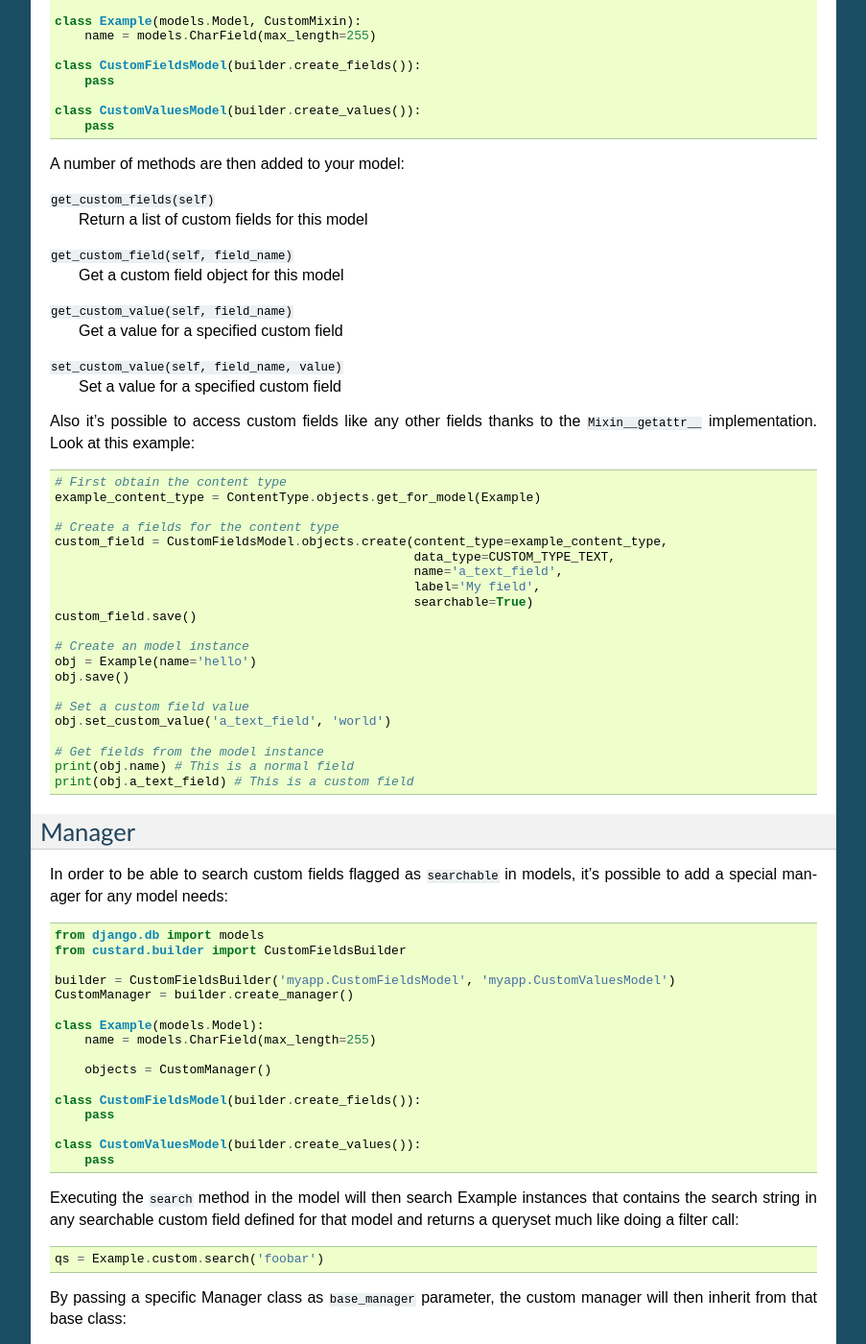
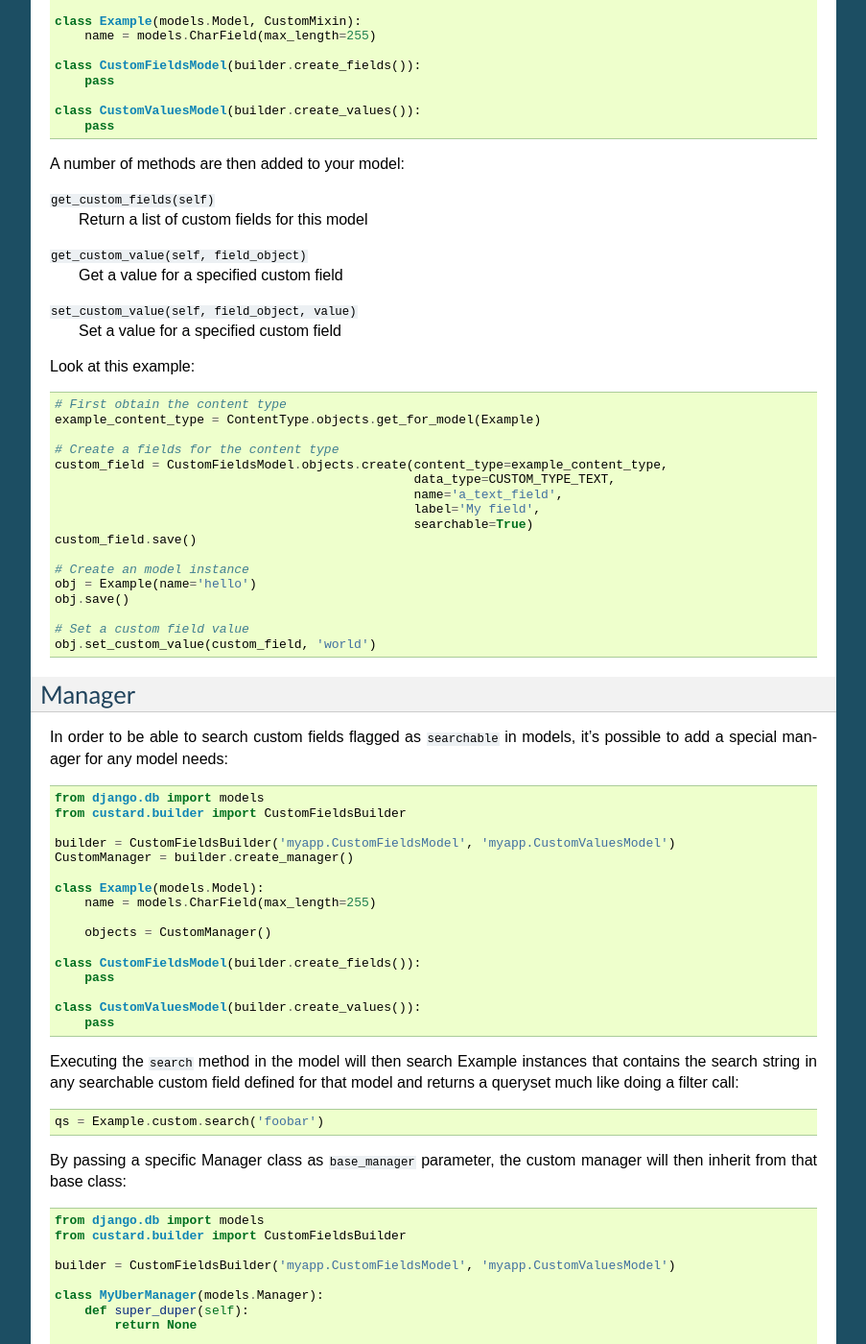
Before and after one commit to kunitoki/django-custard, a Sphinx documentation site: the page built from docs/models.rst, in a window 1280 px wide and 1400 px high, scrolled down 1138 px. Shown: the whole window at 96% size, without its empty margins (198-1101 px from the left). Built offline with Sphinx 7.4.7, drawn with Linux system fonts in a browser that asks for light colours.

Commit message:
- removed required validate_unique and fixed mixin call to use field objects instead of names

```diff
--- a/CHANGELOG.rst
+++ b/CHANGELOG.rst
@@ -6,6 +6,7 @@ Only important changes are mentioned below.
 v0.11 (unreleased)
 -----------------
 
+* Removed validate_unique for fields so your subclass can decide what to do with fields with the same name
 * Dropped support for Django < 1.7 (insecure)
 * Dropped support for Python 3.2 and 3.3
 
--- a/docs/models.rst
+++ b/docs/models.rst
@@ -81,18 +81,13 @@ A number of methods are then added to your model:
 ``get_custom_fields(self)``
     Return a list of custom fields for this model
 
-``get_custom_field(self, field_name)``
-    Get a custom field object for this model
-
-``get_custom_value(self, field_name)``
+``get_custom_value(self, field_object)``
     Get a value for a specified custom field
 
-``set_custom_value(self, field_name, value)``
+``set_custom_value(self, field_object, value)``
     Set a value for a specified custom field
 
-
-Also it's possible to access custom fields like any other fields thanks to the
-``Mixin__getattr__`` implementation. Look at this example::
+Look at this example::
 
   # First obtain the content type
   example_content_type = ContentType.objects.get_for_model(Example)
@@ -110,11 +105,7 @@ Also it's possible to access custom fields like any other fields thanks to the
   obj.save()
 
   # Set a custom field value
-  obj.set_custom_value('a_text_field', 'world')
-
-  # Get fields from the model instance
-  print(obj.name) # This is a normal field
-  print(obj.a_text_field) # This is a custom field
+  obj.set_custom_value(custom_field, 'world')
 
 
 Manager
```
Also changed, not shown: 3 other files.
